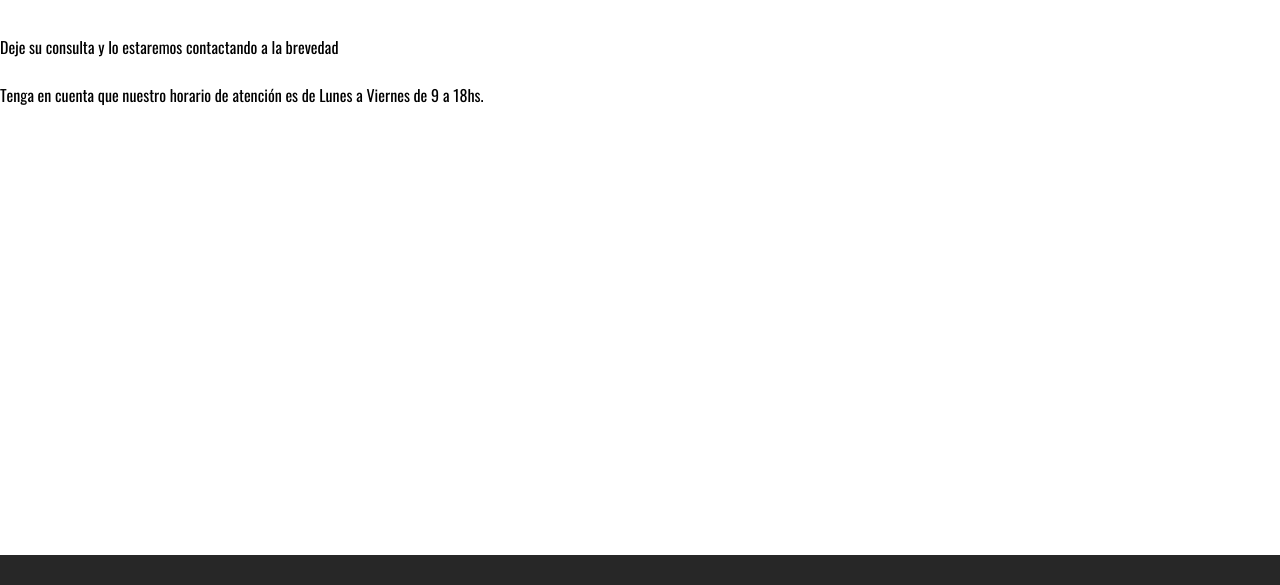
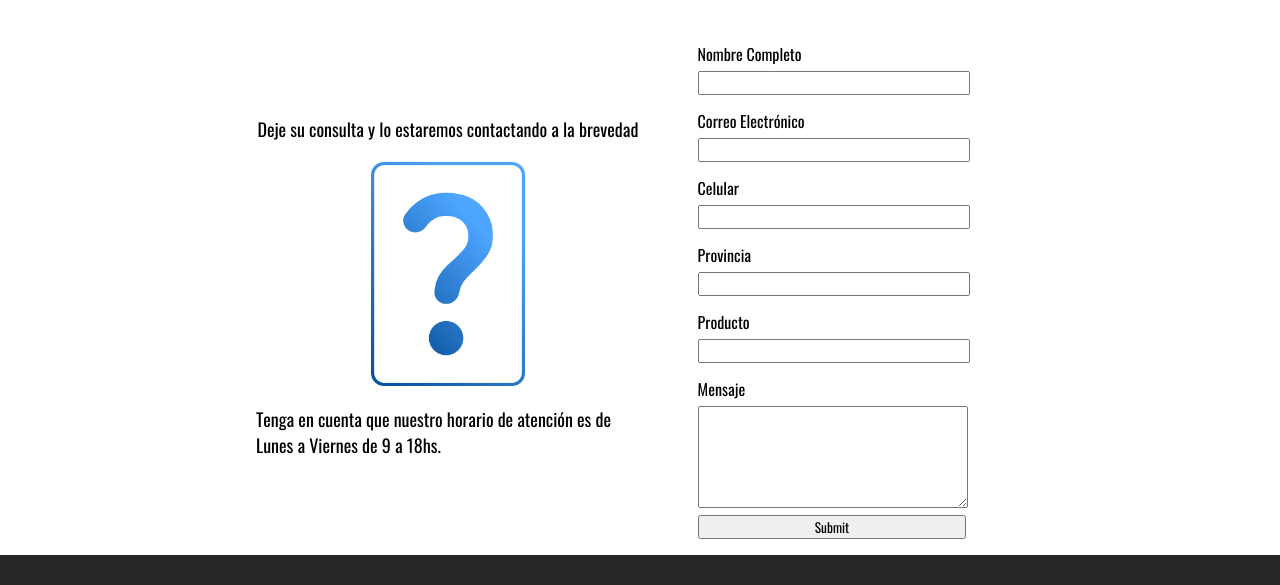
Before and after one commit to coderarg/elgranpez, a website: page html/contacto.html in a window 1280 px wide. Shown: the part 215-800 px from the top of the page. Drawn offline with Linux system fonts and the light colour scheme.

Commit message:
contacto form

```diff
--- a/html/contacto.html
+++ b/html/contacto.html
@@ -38,14 +38,39 @@
 
     <main>
         <section class="contacto">
-            <div class="contacto__izq">
-                <p>Deje su consulta y lo estaremos contactando a la brevedad</p>
-                <img src="" alt="">
-                <p>Tenga en cuenta que nuestro horario de atención es de Lunes a Viernes de 9 a 18hs. </p>
+            <div class="contacto__contenedor">
+                <p class="contacto__texto">Deje su consulta y lo estaremos contactando a la brevedad</p>
+                <img class="contacto__imagen" src="../recursos/nav_menu/signo-preguntas-color.png" alt="">
+                <p class="contacto__texto">Tenga en cuenta que nuestro horario de atención es de Lunes a Viernes de 9 a 18hs. </p>
             </div>
-            <div class="contacto__der">
-                <form action="">
-
+            <div class="contacto__contenedor">
+                <form action="" class="contacto__form">
+                    <fieldset class="contacto__fieldset">
+                        <label class="contacto__label" for="">Nombre Completo</label>
+                        <input class="contacto__input" id="nombre__completo" type="text" required>
+                    </fieldset>
+                    <fieldset class="contacto__fieldset">
+                        <label class="contacto__label" for="">Correo Electrónico</label>
+                        <input class="contacto__input" id="" type="email" required>
+                    </fieldset>
+                    <fieldset class="contacto__fieldset">
+                        <label class="contacto__label" for="">Celular</label>
+                        <input class="contacto__input" id="" type="text">
+                    </fieldset>
+                    <fieldset class="contacto__fieldset">
+                        <label class="contacto__label" for="">Provincia</label>
+                        <input class="contacto__input" id="" type="text">
+                    </fieldset>
+                    <fieldset class="contacto__fieldset">
+                        <label class="contacto__label" for="">Producto</label>
+                        <input class="contacto__input" id="" type="text">
+                    </fieldset>
+                    <fieldset class="contacto__fieldset">
+                        <label class="contacto__label" for="">Mensaje</label>
+                        <textarea class="contacto__textarea" name="" id="" cols="30" rows="5">
+                        </textarea>
+                    </fieldset>
+                    <input class="contacto__submit" type="submit">
                 </form>
             </div>
         </section>
--- a/sass/styles.scss
+++ b/sass/styles.scss
@@ -639,3 +639,62 @@ main {
 /* ---------------------------------
                Contacto
 --------------------------------- */
+
+.contacto {
+    width: 100%;
+    display: flex;
+    justify-content: center;
+    align-items: center;
+
+    &__contenedor {
+        width: 30%;
+        display: flex;
+        flex-direction: column;
+        justify-content: center;
+        align-items: center;
+    }
+
+    &__texto {
+        font-size: 18px;
+    }
+
+    &__imagen {
+        width: 40%;
+        margin: 20px auto;
+    }
+
+    &__form {
+        width: 100%;
+        display: flex;
+        flex-direction: column;
+        justify-content: center;
+        align-items: center;
+    }
+
+    &__fieldset {
+        width: 70%;
+        margin: 7px auto;
+        border: none;
+    }
+
+    &__label {
+        width: 100%;
+        display: block;
+        margin-bottom: 5px;
+    }
+
+    &__input {
+        width: 100%;
+        display: block;
+    }
+
+    &__textarea {
+        width: 100%;
+        display: block;
+    }
+
+    &__submit {
+        width: 70%;
+        display: block;
+    }
+}
```
Also changed, not shown: css/styles.css, recursos/nav_menu/signo-preguntas-color.png (added), recursos/portadas/carrousel_1.png (deleted), recursos/portadas/carrousel_2.png (deleted), recursos/portadas/carrousel_3.png (deleted), 1 other file.
